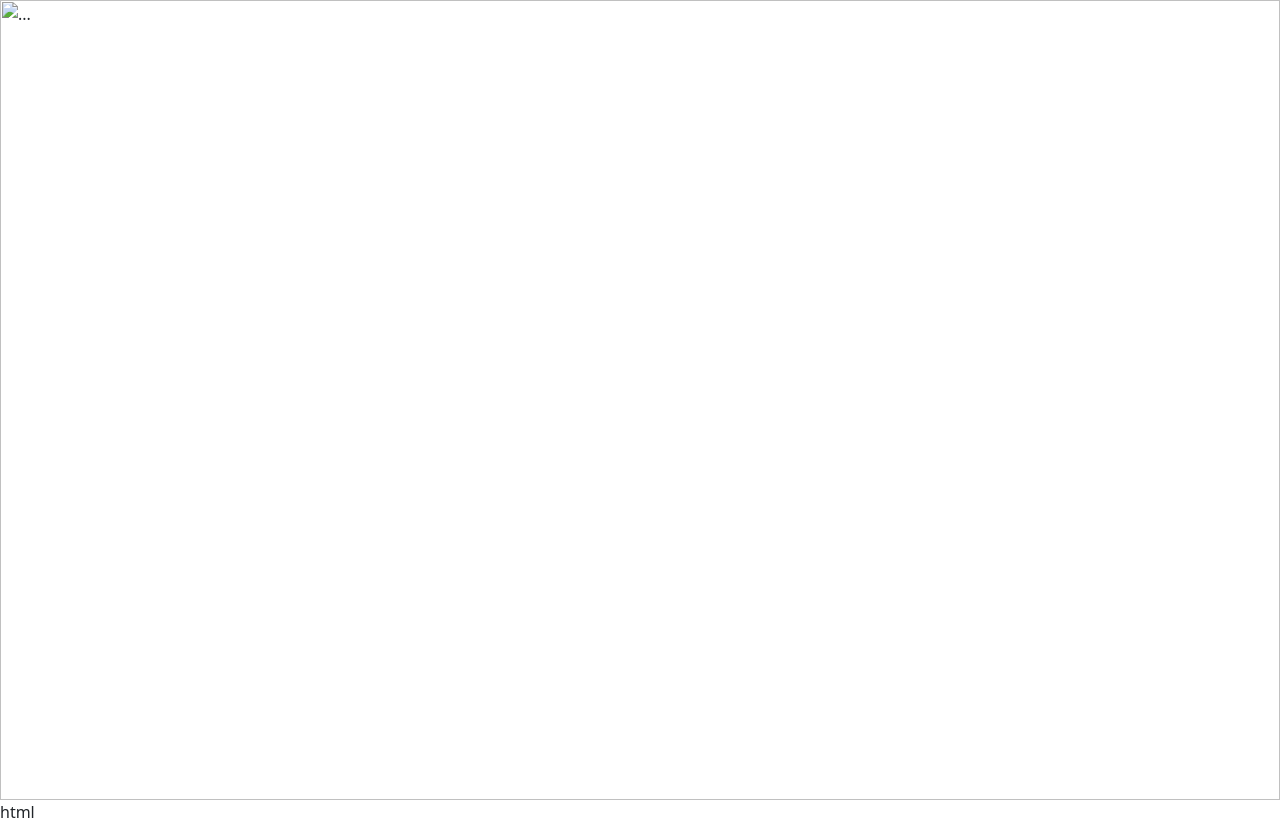
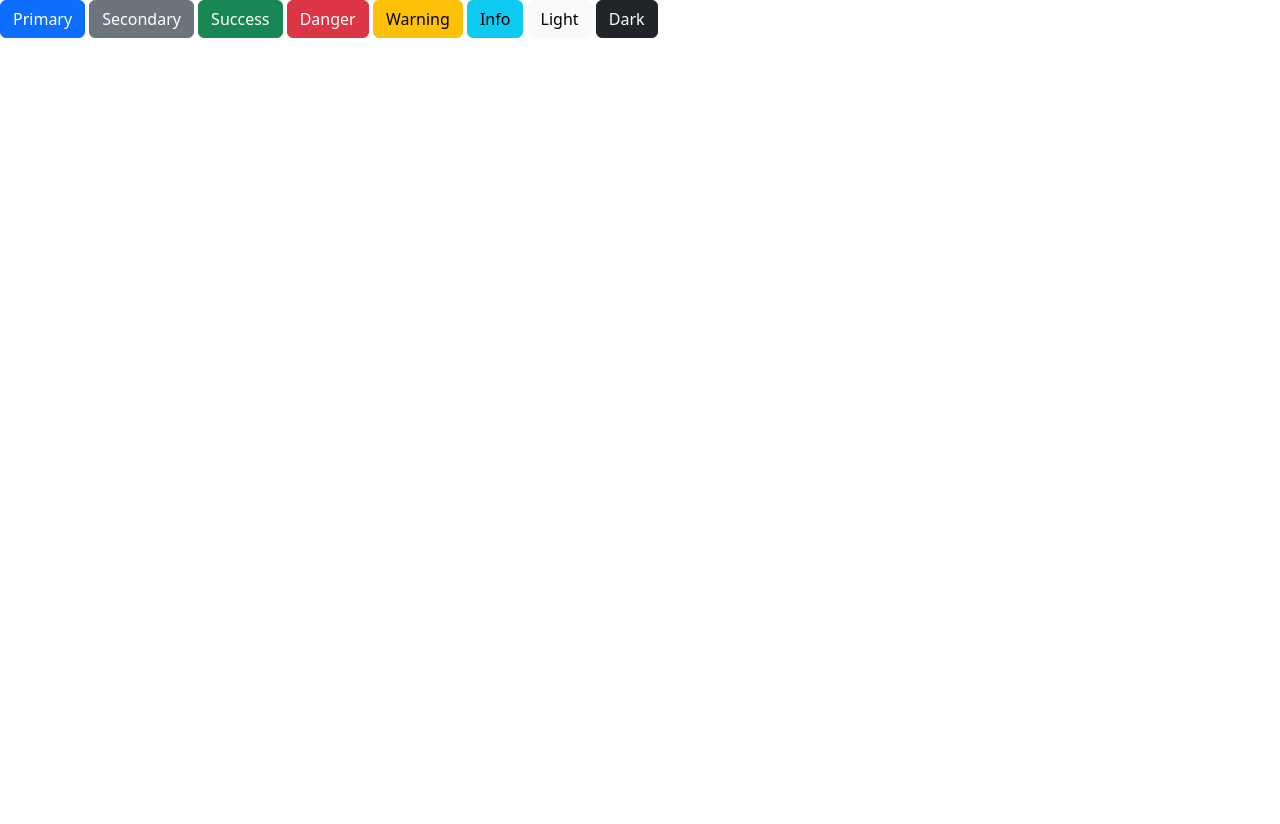
Before and after one commit to humaidaal/portofolio-humaida, a plain HTML site: page index.html in a window 1280 px wide. After the commit the page ends 800 px from the top, so only its background shows below. Drawn offline with nearby package versions, Linux system fonts and the light colour scheme.

Commit message:
Replace carousel with button elements humaida
Removed carousel component and added various buttons.

```diff
--- a/index.html
+++ b/index.html
@@ -4,28 +4,15 @@
      <link href="https://cdn.jsdelivr.net/npm/bootstrap@5.3.8/dist/css/bootstrap.min.css" rel="stylesheet" integrity="sha384-sRIl4kxILFvY47J16cr9ZwB07vP4J8+LH7qKQnuqkuIAvNWLzeN8tE5YBujZqJLB" crossorigin="anonymous">
   </head>
   <body>
-    <script src="https://cdn.jsdelivr.net/npm/@popperjs/core@2.11.8/dist/umd/popper.min.js" integrity="sha384-I7E8VVD/ismYTF4hNIPjVp/Zjvgyol6VFvRkX/vR+Vc4jQkC+hVqc2pM8ODewa9r" crossorigin="anonymous"></script>
-    <script src="https://cdn.jsdelivr.net/npm/bootstrap@5.3.8/dist/js/bootstrap.min.js" integrity="sha384-G/EV+4j2dNv+tEPo3++6LCgdCROaejBqfUeNjuKAiuXbjrxilcCdDz6ZAVfHWe1Y" crossorigin="anonymous"></script>
-    <div id="carouselExample" class="carousel slide">
-  <div class="carousel-inner">
-    <div class="carousel-item active">
-      <img src="..." class="d-block w-100" alt="...">
-    </div>
-    <div class="carousel-item">
-      <img src="..." class="d-block w-100" alt="...">
-    </div>
-    <div class="carousel-item">
-      <img src="..." class="d-block w-100" alt="...">
-    </div>
-  </div>
-  <button class="carousel-control-prev" type="button" data-bs-target="#carouselExample" data-bs-slide="prev">
-    <span class="carousel-control-prev-icon" aria-hidden="true"></span>
-    <span class="visually-hidden">Previous</span>
-  </button>
-  <button class="carousel-control-next" type="button" data-bs-target="#carouselExample" data-bs-slide="next">
-    <span class="carousel-control-next-icon" aria-hidden="true"></span>
-    <span class="visually-hidden">Next</span>
-  </button>
-</div>
+  <button type="button" class="btn btn-primary">Primary</button>
+<button type="button" class="btn btn-secondary">Secondary</button>
+<button type="button" class="btn btn-success">Success</button>
+<button type="button" class="btn btn-danger">Danger</button>
+<button type="button" class="btn btn-warning">Warning</button>
+<button type="button" class="btn btn-info">Info</button>
+<button type="button" class="btn btn-light">Light</button>
+<button type="button" class="btn btn-dark">Dark</button>
+<script src="https://cdn.jsdelivr.net/npm/@popperjs/core@2.11.8/dist/umd/popper.min.js" integrity="sha384-I7E8VVD/ismYTF4hNIPjVp/Zjvgyol6VFvRkX/vR+Vc4jQkC+hVqc2pM8ODewa9r" crossorigin="anonymous"></script>
+<script src="https://cdn.jsdelivr.net/npm/bootstrap@5.3.8/dist/js/bootstrap.min.js" integrity="sha384-G/EV+4j2dNv+tEPo3++6LCgdCROaejBqfUeNjuKAiuXbjrxilcCdDz6ZAVfHWe1Y" crossorigin="anonymous"></script>
   </body>
-html
+</html>
```
